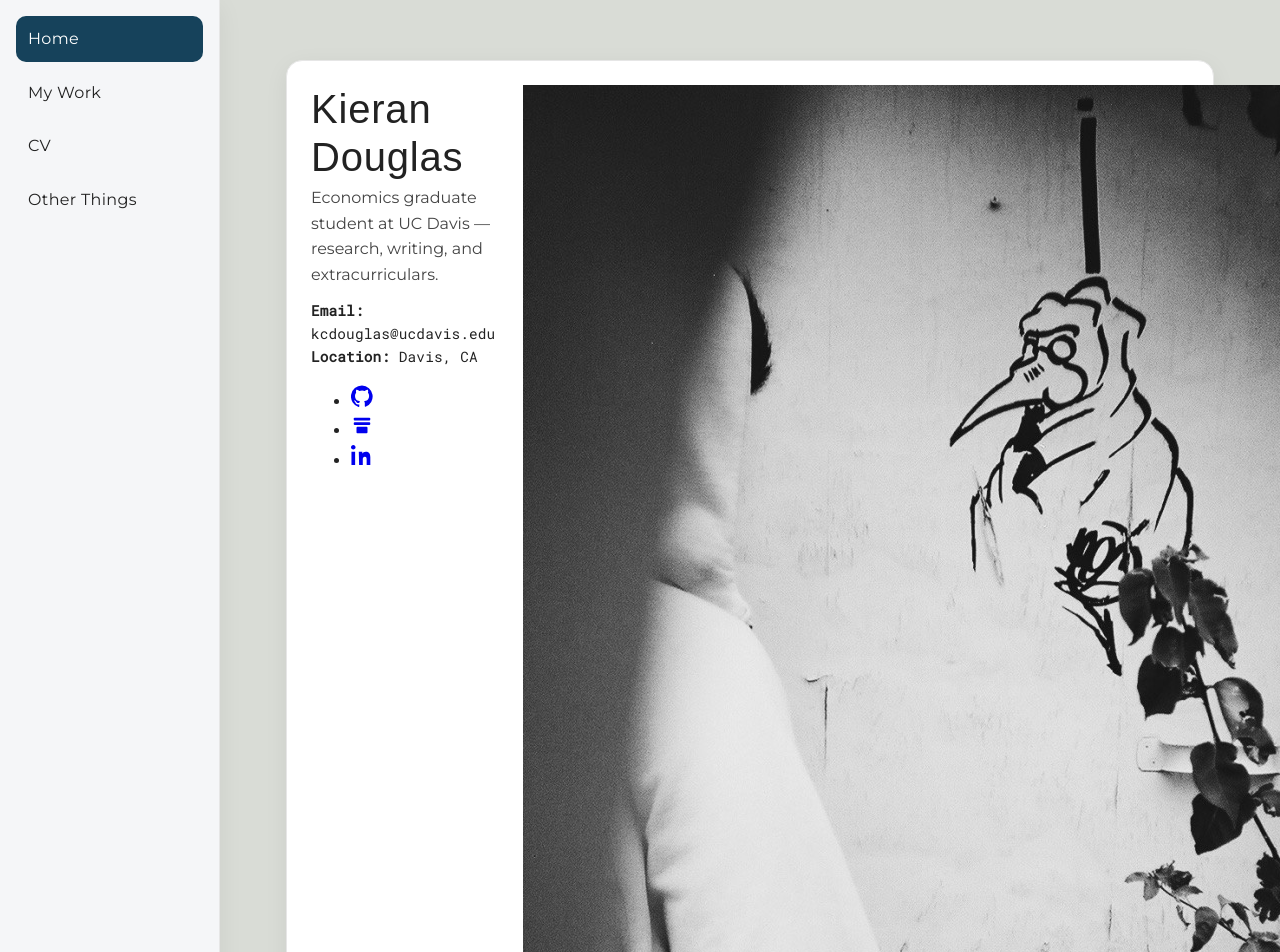
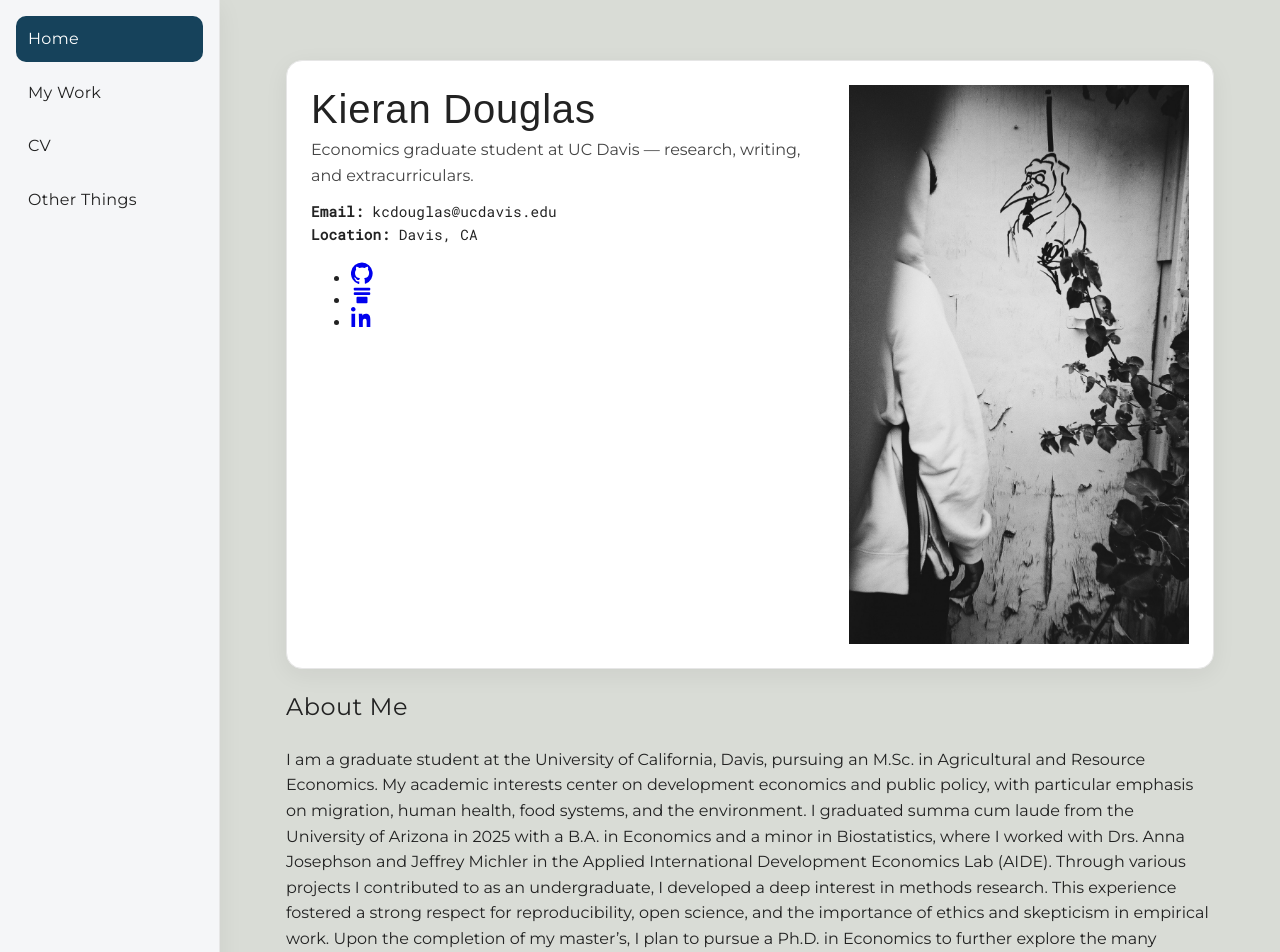
Before and after one commit to KieranCDouglas/kierancdouglas.github.io, a Jekyll site: the page built from index.md, in a window 1280 px wide and 1400 px high. Shown: the top 952 px of the window. Built offline with Jekyll 4.4.1, drawn with Linux system fonts in a browser that asks for light colours; some web fonts are replaced.

Commit message:
Update style.css

```diff
--- a/assets/css/style.css
+++ b/assets/css/style.css
@@ -1,7 +1,14 @@
 /* ===================== */
-/* FONT SETUP            */
+/* FONT SETUP (fonts now loaded in HTML <head>) */
 /* ===================== */
-@import url('https://fonts.googleapis.com/css2?family=Asap+Condensed:wght@400&family=Montserrat:wght@400&family=Roboto+Mono:wght@400&display=swap');
+/* (removed @import to avoid double-loading) */
+
+/* ---- Defensive baseline (prevents layout/icon glitches) ---- */
+*, *::before, *::after { box-sizing: border-box; }
+html { line-height: 1.15; -webkit-text-size-adjust: 100%; }
+img, svg, video, canvas, audio, iframe, embed, object { display: block; max-width: 100%; }
+button, input, select, textarea { font: inherit; }
+svg { fill: currentColor; }
 
 /* ===================== */
 /* THEME TOKENS          */
@@ -45,8 +52,6 @@
 /* ===================== */
 /* BASE LAYOUT           */
 /* ===================== */
-* { box-sizing: border-box; }
-
 body {
   margin: 0;
   font-family: "Montserrat", -apple-system, BlinkMacSystemFont, "Segoe UI", Roboto, "Helvetica Neue", Arial, sans-serif;
@@ -255,13 +260,13 @@
   background: var(--brand);
 }
 html[data-theme="dark"] .tgl-icon--moon { opacity: 1; color: var(--text); }
-html[data-theme="dark"] .tgl-icon--sun { opacity: .55; color: var(--muted); }
+html[data-theme="dark"] .tgl-icon--sun  { opacity: .55; color: var(--muted); }
 
 html[data-theme="light"] .tgl-thumb {
   transform: translate(0, -50%);
   background: var(--brand);
 }
-html[data-theme="light"] .tgl-icon--sun { opacity: 1; color: #222; }
+html[data-theme="light"] .tgl-icon--sun  { opacity: 1; color: #222; }
 html[data-theme="light"] .tgl-icon--moon { opacity: .6; color: var(--muted); }
 
 /* ===================== */
@@ -309,7 +314,6 @@
   color: #444;
   margin: 0 0 12px;
 }
-
 html[data-theme="dark"] .intro__blurb { color: var(--muted); }
 
 .intro__contacts {
```
